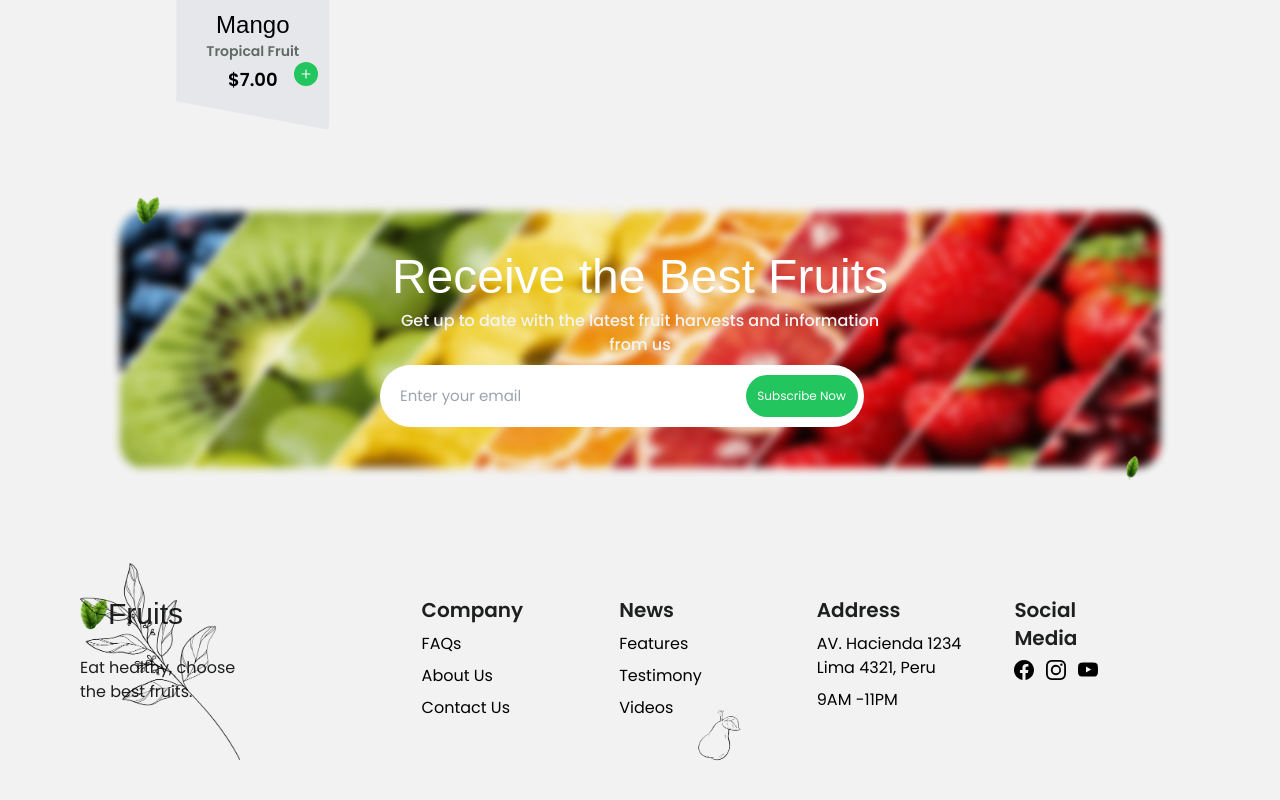
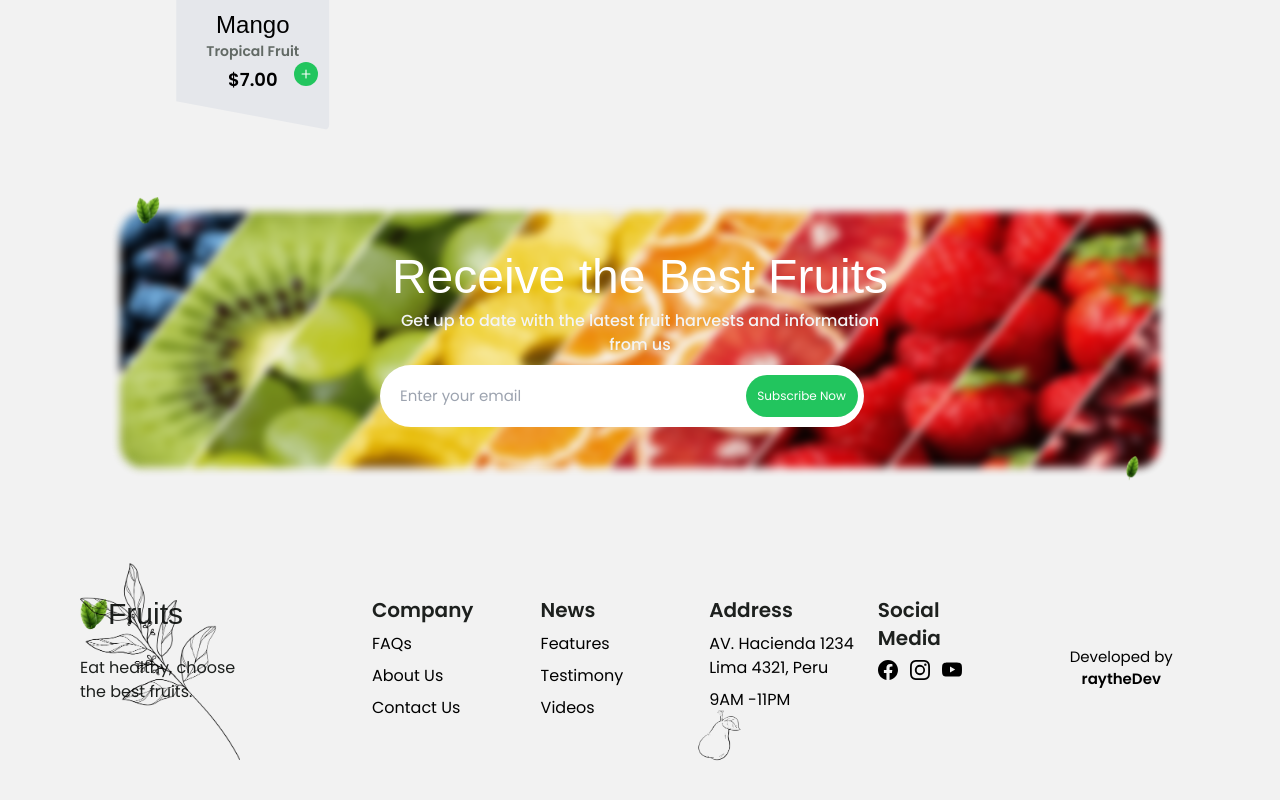
Before and after one commit to micheal-Oluwafemi/fruitful-treats, a React (Vite) app: page / in a window 1280 px wide. Shown: the part 2086-2886 px from the top of the page. Built offline with nearby package versions, Linux system fonts and the light colour scheme; a web font is replaced by a local one.

Commit message:
Added Portfolio Link

```diff
--- a/src/components/Footer.jsx
+++ b/src/components/Footer.jsx
@@ -98,6 +98,15 @@ const Footer = ({ theme }) => {
           </div>
         </div>
       </div>
+
+      <div className='flex justify-center items-center self-center'>
+        <h3 className='text-black dark:text-white text-center text-[15px] pt-5'>
+          Developed by{' '}
+          <a href='https://rayt3ch.vercel.app' className='font-semibold'>
+            raytheDev
+          </a>
+        </h3>
+      </div>
     </section>
   );
 };
```
